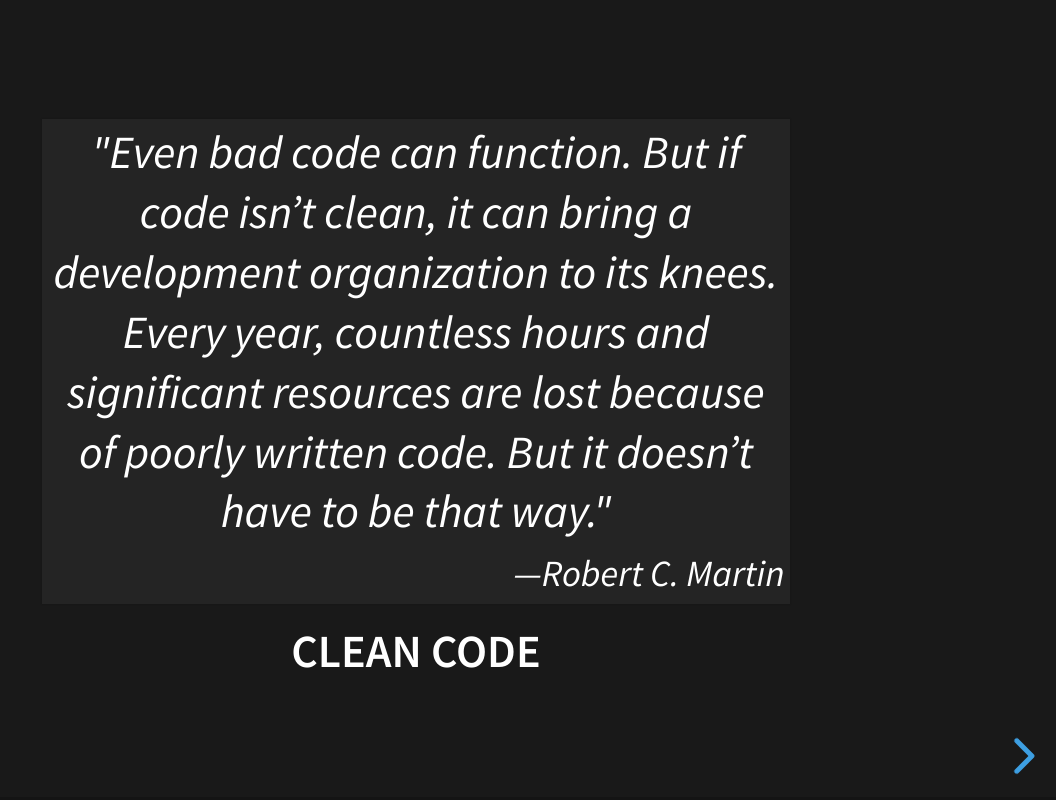
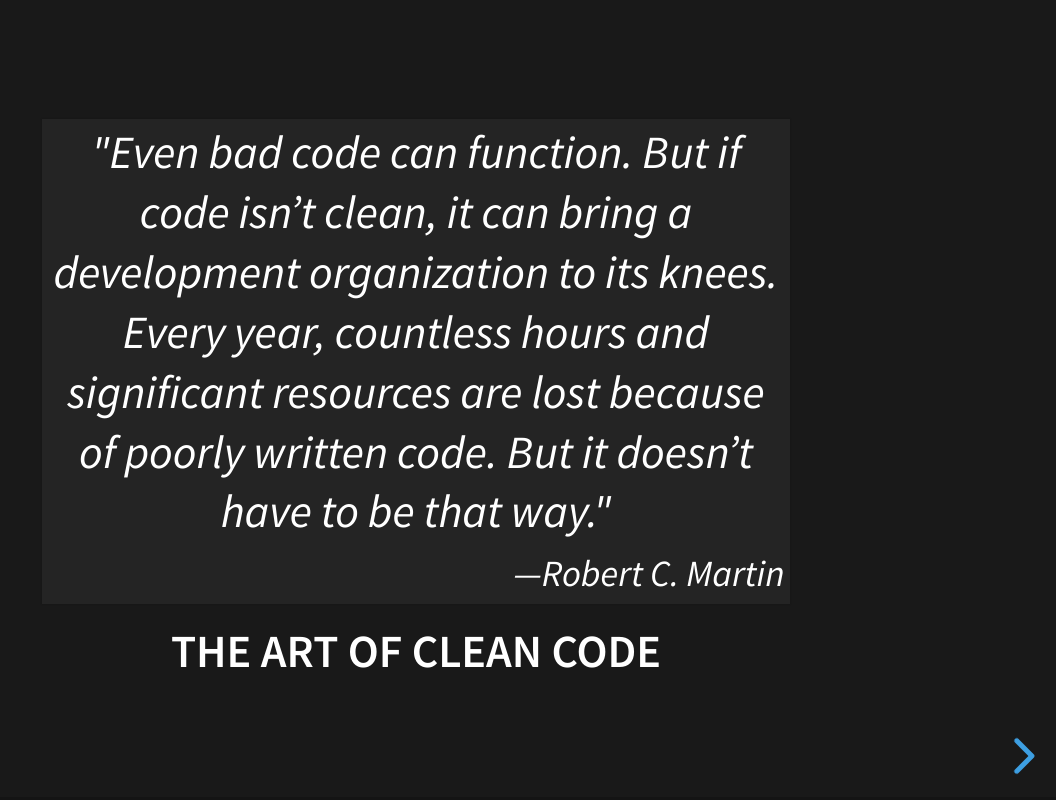
Before and after one commit to cpuy/pres-clean-code, a website: page index.html in a window 1280 px wide. Shown: the whole page, without its empty margins (224-1280 px from the left). Drawn offline with Linux system fonts and the light colour scheme.

Commit message:
change title

```diff
--- a/index.html
+++ b/index.html
@@ -24,7 +24,7 @@
                 code. But it doesn’t have to be that way."
                 <cite>Robert C. Martin</cite>
             </blockquote>
-            <h4>Clean code</h4>
+            <h4>The art of clean code</h4>
         </section>
 
         <section>Slide 2</section>
```
